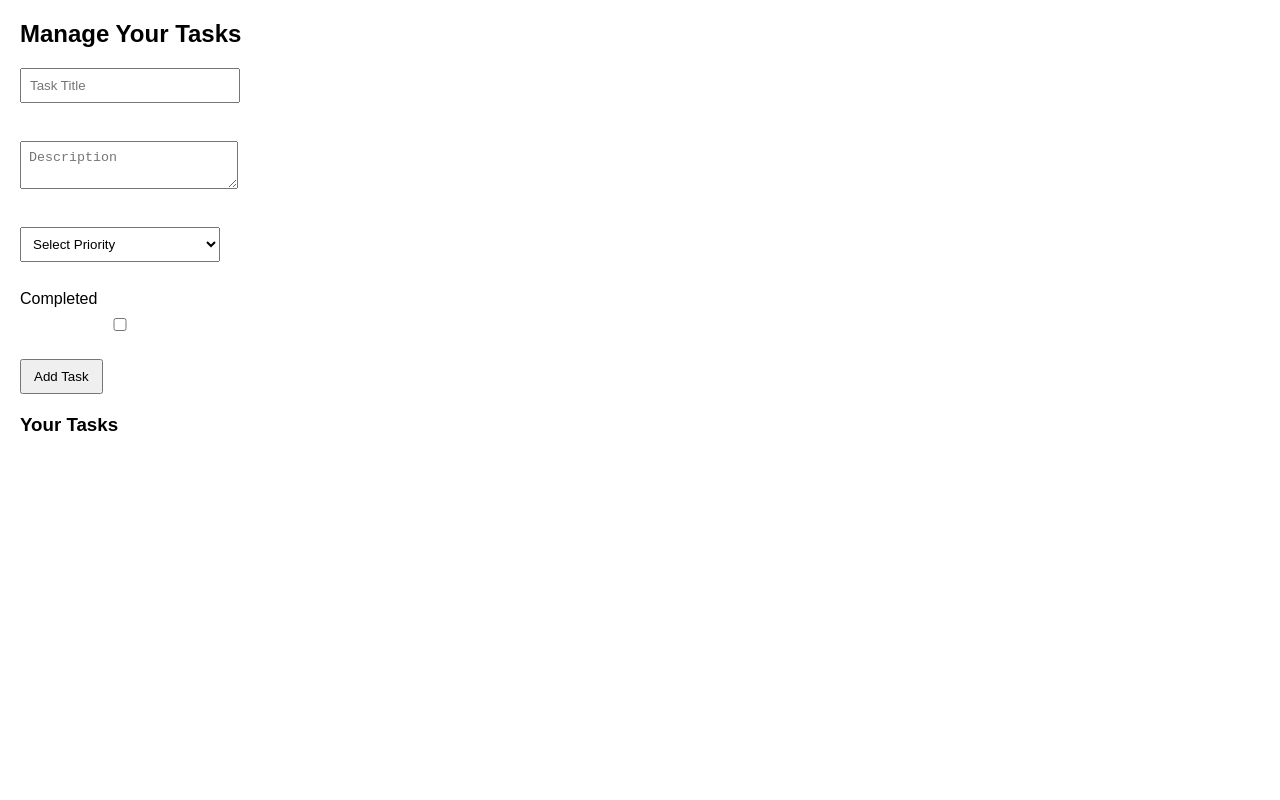
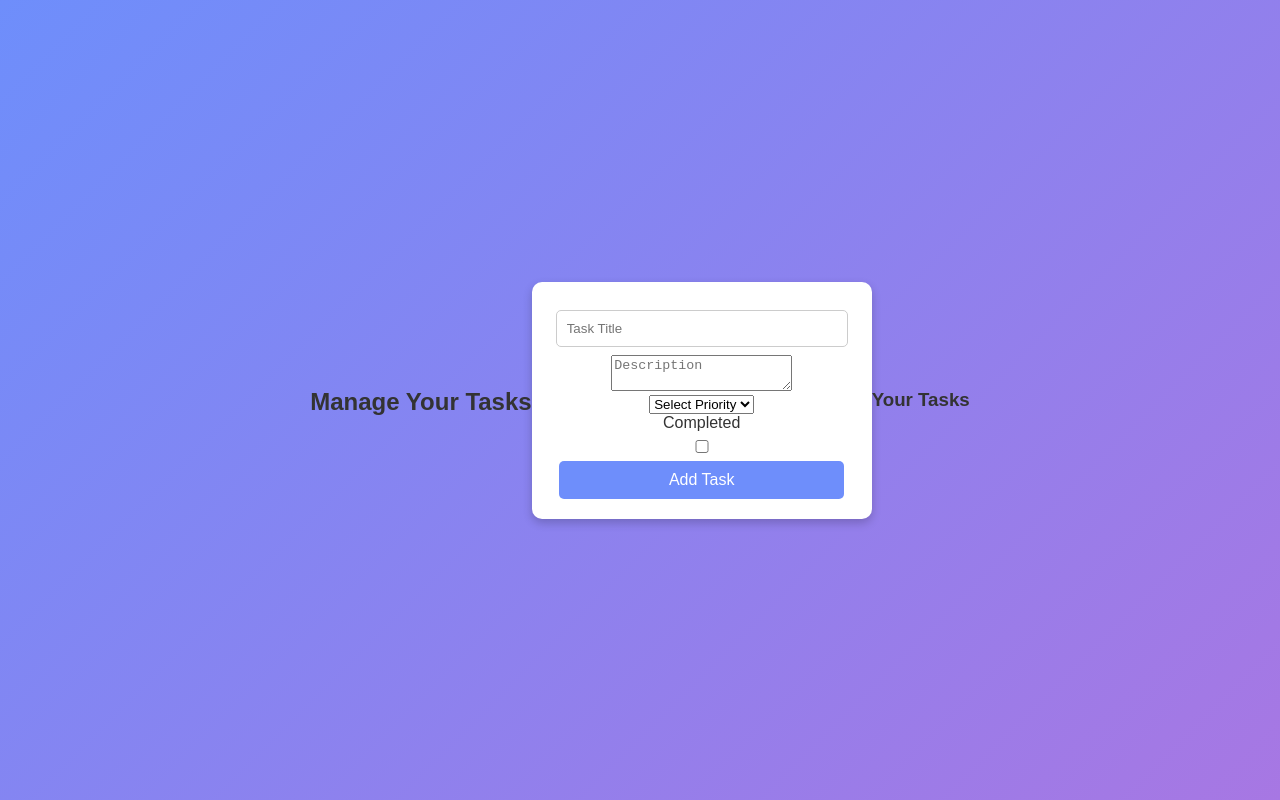
Before and after one commit to SSP295/Task_manager, a website: page public/tasks.html in a window 1280 px wide. Drawn offline with Linux system fonts and the light colour scheme; no server answers.

Commit message:
updated one

```diff
--- a/public/style.css
+++ b/public/style.css
@@ -1,21 +1,47 @@
 body {
   font-family: Arial, sans-serif;
-  margin: 20px;
+  margin: 0;
+  padding: 0;
+  display: flex;
+  align-items: center;
+  justify-content: center;
+  height: 100vh;
+  background: linear-gradient(135deg, #6e8efb, #a777e3);
+  color: #333;
 }
+
 form {
-  margin-bottom: 20px;
+  background: #fff;
+  padding: 20px;
+  border-radius: 10px;
+  box-shadow: 0 4px 10px rgba(0,0,0,0.2);
+  width: 300px;
+  text-align: center;
 }
-input, textarea, select {
-  display: block;
-  margin: 10px 0;
-  padding: 8px;
-  width: 200px;
+
+input {
+  width: 90%;
+  padding: 10px;
+  margin: 8px 0;
+  border: 1px solid #ccc;
+  border-radius: 5px;
 }
+
 button {
-  padding: 8px 12px;
+  width: 95%;
+  padding: 10px;
+  background: #6e8efb;
+  color: white;
+  border: none;
+  border-radius: 5px;
+  cursor: pointer;
+  font-size: 16px;
 }
-#taskList div {
-  border: 1px solid #ccc;
-  padding: 10px;
-  margin: 5px 0;
+
+button:hover {
+  background: #5a7bda;
 }
+
+h2 {
+  margin-bottom: 15px;
+}
```
Also changed, not shown: 3 other files.
